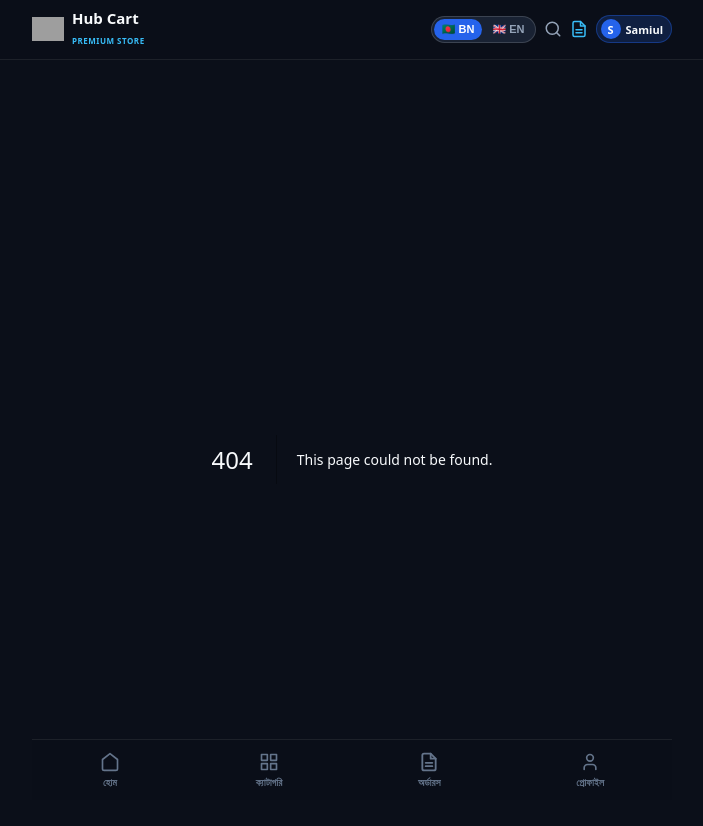
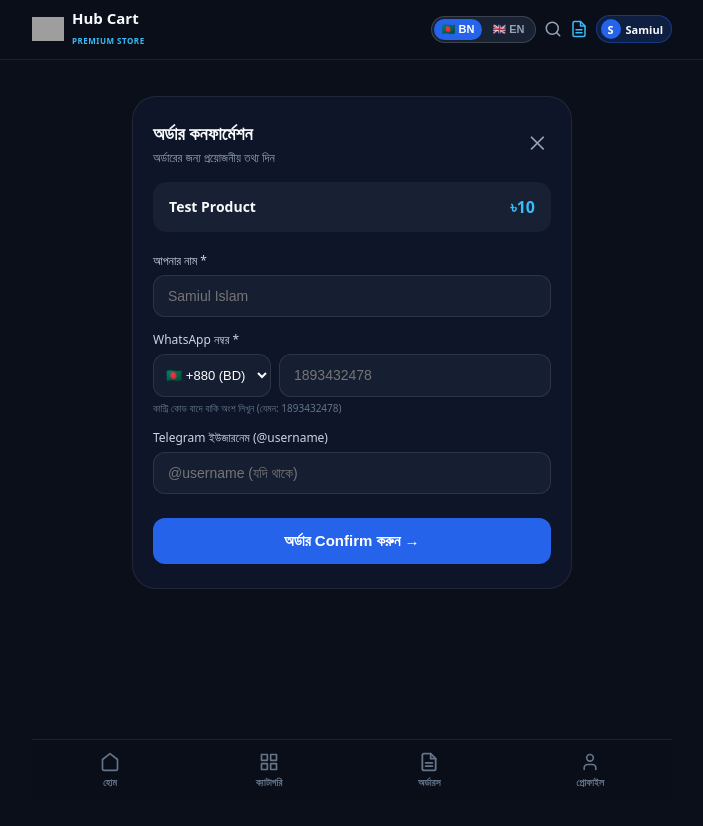
Before and after one commit to samiul-tbc/my-service-store, a Next.js app: page /confirm in a window 1280 px wide. Before the commit this address had no page. Shown: the top 826 px of the page, without its empty margins (288-991 px from the left). After the commit the page ends 800 px from the top, so only its background shows below. Built offline with nearby package versions, Linux system fonts and the light colour scheme; grey boxes are pictures that could not be loaded.

Commit message:
Create page.js

```diff
--- /dev/null
+++ b/app/confirm/page.js
@@ -0,0 +1,251 @@
+'use client';
+
+import { useState, useEffect } from 'react';
+import { useRouter } from 'next/navigation';
+
+export default function ConfirmOrderPage() {
+  const router = useRouter();
+  const [product, setProduct] = useState(null);
+  const [name, setName] = useState('');
+  const [phone, setPhone] = useState('');
+  const [countryCode, setCountryCode] = useState('+880');
+  const [telegram, setTelegram] = useState('');
+  const [loading, setLoading] = useState(false);
+
+  useEffect(() => {
+    const savedProduct = localStorage.getItem('hubcart_selected_product');
+    if (savedProduct) {
+      try {
+        setProduct(JSON.parse(savedProduct));
+      } catch (e) {
+        console.error(e);
+      }
+    }
+  }, []);
+
+  const handleConfirmOrder = async (e) => {
+    if (e) e.preventDefault();
+
+    if (!name.trim()) {
+      alert('আপনার নাম লিখুন');
+      return;
+    }
+    if (!phone.trim()) {
+      alert('WhatsApp নম্বর লিখুন');
+      return;
+    }
+
+    setLoading(true);
+
+    // ১. ইউনিক Hub Cart Order ID এবং আন্তর্জাতিক ফোন নম্বর তৈরি
+    const generatedOrderId = `HC-${Math.floor(1000 + Math.random() * 9000)}`;
+    const fullPhone = `${countryCode}${phone.trim().replace(/^0+/, '')}`;
+    const productName = product?.title || product?.name || 'Test Product';
+    const productPrice = Number(product?.price) || 10;
+
+    try {
+      // ২. সরাসরি Supabase-এ অর্ডার সেভ করা (Admin Panel ও Orders পেজে দৃশ্যমান হবে)
+      await fetch('/api/order', {
+        method: 'POST',
+        headers: { 'Content-Type': 'application/json' },
+        body: JSON.stringify({
+          orderId: generatedOrderId,
+          serviceName: productName,
+          price: productPrice,
+          customerName: name.trim(),
+          whatsappNumber: fullPhone,
+          telegramUsername: telegram.trim() || 'নেই',
+          paymentMethod: 'Processing Payment',
+          trxId: 'Pending',
+        }),
+      });
+
+      // ৩. সাথে সাথে WhatsApp-এ নিশ্চিতকরণ SMS পাঠানো
+      try {
+        await fetch('/api/send-whatsapp', {
+          method: 'POST',
+          headers: { 'Content-Type': 'application/json' },
+          body: JSON.stringify({
+            customerName: name.trim(),
+            phone: fullPhone,
+            orderId: generatedOrderId,
+            serviceName: productName,
+          }),
+        });
+      } catch (waErr) {
+        console.error('WhatsApp Error:', waErr);
+      }
+
+      // ৪. পরের পেমেন্ট পেজের জন্য অর্ডারের তথ্য সেভ রাখা
+      localStorage.setItem(
+        'hubcart_current_order',
+        JSON.stringify({
+          id: generatedOrderId,
+          orderId: generatedOrderId,
+          serviceName: productName,
+          price: productPrice,
+          customerName: name.trim(),
+          whatsappNumber: fullPhone,
+          telegramUsername: telegram.trim() || 'নেই',
+        })
+      );
+
+      // ৫. পেমেন্ট অপশন পেজে পাঠানো
+      router.push('/processedorder');
+
+    } catch (err) {
+      console.error(err);
+      alert('অর্ডার প্রসেস করতে সমস্যা হয়েছে। আবার চেষ্টা করুন।');
+    } finally {
+      setLoading(false);
+    }
+  };
+
+  return (
+    <div style={{ maxWidth: '440px', margin: '20px auto', padding: '16px 16px 80px' }}>
+      <div style={{
+        background: 'rgba(15, 23, 42, 0.95)',
+        border: '1px solid rgba(255, 255, 255, 0.08)',
+        borderRadius: '24px',
+        padding: '24px 20px',
+      }}>
+        <div style={{ display: 'flex', justifyContent: 'space-between', alignItems: 'center', marginBottom: '16px' }}>
+          <div>
+            <h2 style={{ fontSize: '18px', fontWeight: '900', color: '#f8fafc', margin: 0 }}>
+              অর্ডার কনফার্মেশন
+            </h2>
+            <p style={{ fontSize: '12px', color: '#94a3b8', margin: '4px 0 0' }}>
+              অর্ডারের জন্য প্রয়োজনীয় তথ্য দিন
+            </p>
+          </div>
+          <button onClick={() => router.back()} style={{ background: 'transparent', border: 'none', color: '#94a3b8', fontSize: '20px', cursor: 'pointer' }}>✕</button>
+        </div>
+
+        {/* সার্ভিস সামারি */}
+        <div style={{
+          background: 'rgba(30, 41, 59, 0.6)',
+          borderRadius: '14px',
+          padding: '14px 16px',
+          display: 'flex',
+          justifyContent: 'space-between',
+          alignItems: 'center',
+          marginBottom: '20px',
+        }}>
+          <span style={{ fontSize: '14px', fontWeight: 'bold', color: '#f8fafc' }}>
+            {product?.title || product?.name || 'Test Product'}
+          </span>
+          <span style={{ fontSize: '16px', fontWeight: '900', color: '#38bdf8' }}>
+            ৳{product?.price || 10}
+          </span>
+        </div>
+
+        {/* ইনপুট ফর্ম */}
+        <div style={{ display: 'flex', flexDirection: 'column', gap: '14px' }}>
+          <div>
+            <label style={{ display: 'block', fontSize: '12px', color: '#cbd5e1', marginBottom: '6px' }}>আপনার নাম *</label>
+            <input
+              type="text"
+              placeholder="Samiul Islam"
+              value={name}
+              onChange={(e) => setName(e.target.value)}
+              style={{
+                width: '100%',
+                boxSizing: 'border-box',
+                padding: '12px 14px',
+                borderRadius: '12px',
+                background: 'rgba(30, 41, 59, 0.5)',
+                border: '1px solid rgba(255, 255, 255, 0.1)',
+                color: '#fff',
+                fontSize: '14px',
+                outline: 'none',
+              }}
+            />
+          </div>
+
+          <div>
+            <label style={{ display: 'block', fontSize: '12px', color: '#cbd5e1', marginBottom: '6px' }}>WhatsApp নম্বর *</label>
+            <div style={{ display: 'flex', gap: '8px' }}>
+              <select
+                value={countryCode}
+                onChange={(e) => setCountryCode(e.target.value)}
+                style={{
+                  padding: '12px 8px',
+                  borderRadius: '12px',
+                  background: 'rgba(30, 41, 59, 0.5)',
+                  border: '1px solid rgba(255, 255, 255, 0.1)',
+                  color: '#fff',
+                  fontSize: '13px',
+                  outline: 'none',
+                }}
+              >
+                <option value="+880">🇧🇩 +880 (BD)</option>
+                <option value="+91">🇮🇳 +91 (IN)</option>
+                <option value="+1">🇺🇸 +1 (US)</option>
+              </select>
+              <input
+                type="text"
+                placeholder="1893432478"
+                value={phone}
+                onChange={(e) => setPhone(e.target.value)}
+                style={{
+                  flex: 1,
+                  boxSizing: 'border-box',
+                  padding: '12px 14px',
+                  borderRadius: '12px',
+                  background: 'rgba(30, 41, 59, 0.5)',
+                  border: '1px solid rgba(255, 255, 255, 0.1)',
+                  color: '#fff',
+                  fontSize: '14px',
+                  outline: 'none',
+                }}
+              />
+            </div>
+            <span style={{ fontSize: '10px', color: '#64748b', marginTop: '4px', display: 'block' }}>
+              কান্ট্রি কোড বাদে বাকি অংশ লিখুন (যেমন: 1893432478)
+            </span>
+          </div>
+
+          <div>
+            <label style={{ display: 'block', fontSize: '12px', color: '#cbd5e1', marginBottom: '6px' }}>Telegram ইউজারনেম (@username)</label>
+            <input
+              type="text"
+              placeholder="@username (যদি থাকে)"
+              value={telegram}
+              onChange={(e) => setTelegram(e.target.value)}
+              style={{
+                width: '100%',
+                boxSizing: 'border-box',
+                padding: '12px 14px',
+                borderRadius: '12px',
+                background: 'rgba(30, 41, 59, 0.5)',
+                border: '1px solid rgba(255, 255, 255, 0.1)',
+                color: '#fff',
+                fontSize: '14px',
+                outline: 'none',
+              }}
+            />
+          </div>
+
+          <button
+            onClick={handleConfirmOrder}
+            disabled={loading}
+            style={{
+              width: '100%',
+              padding: '14px',
+              background: '#2563eb',
+              color: '#ffffff',
+              border: 'none',
+              borderRadius: '12px',
+              fontWeight: '900',
+              fontSize: '15px',
+              cursor: loading ? 'not-allowed' : 'pointer',
+              marginTop: '10px',
+            }}
+          >
+            {loading ? 'প্রসেসিং হচ্ছে...' : 'অর্ডার Confirm করুন →'}
+          </button>
+        </div>
+      </div>
+    </div>
+  );
+}
```
